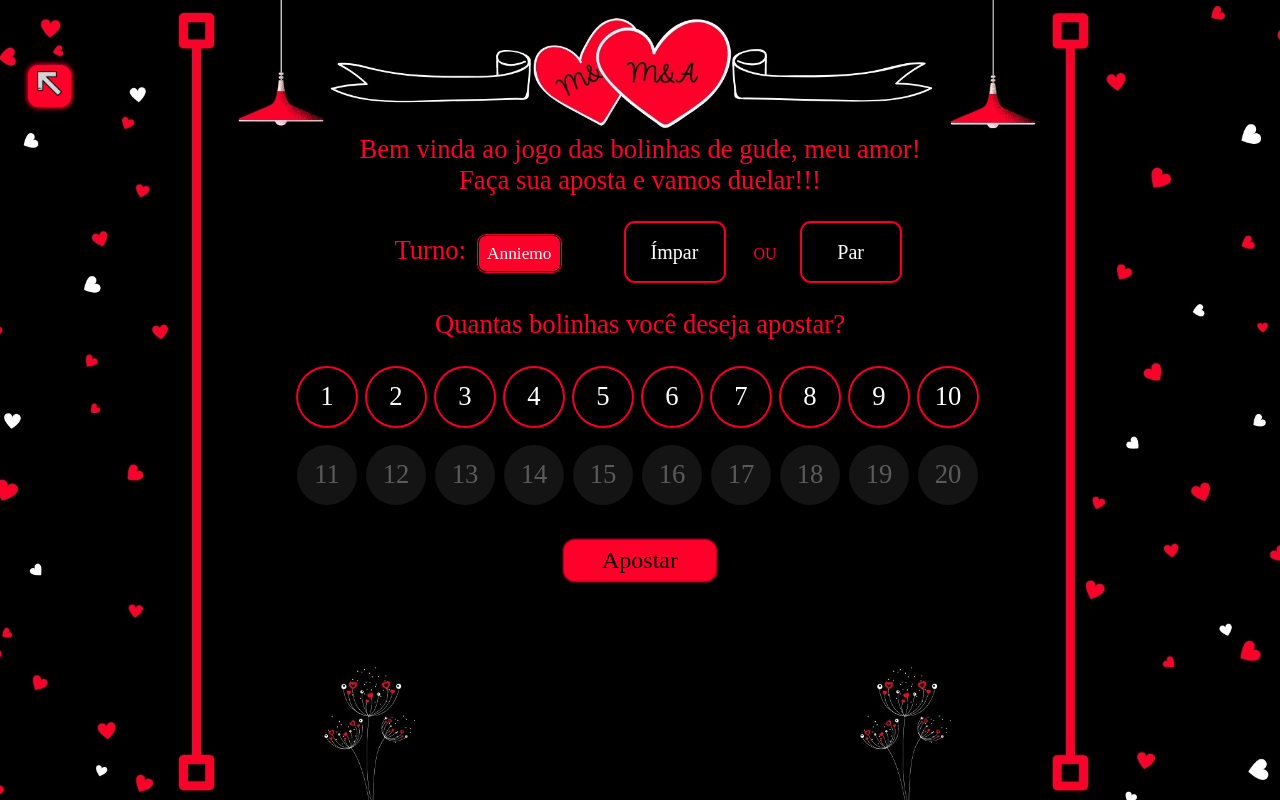
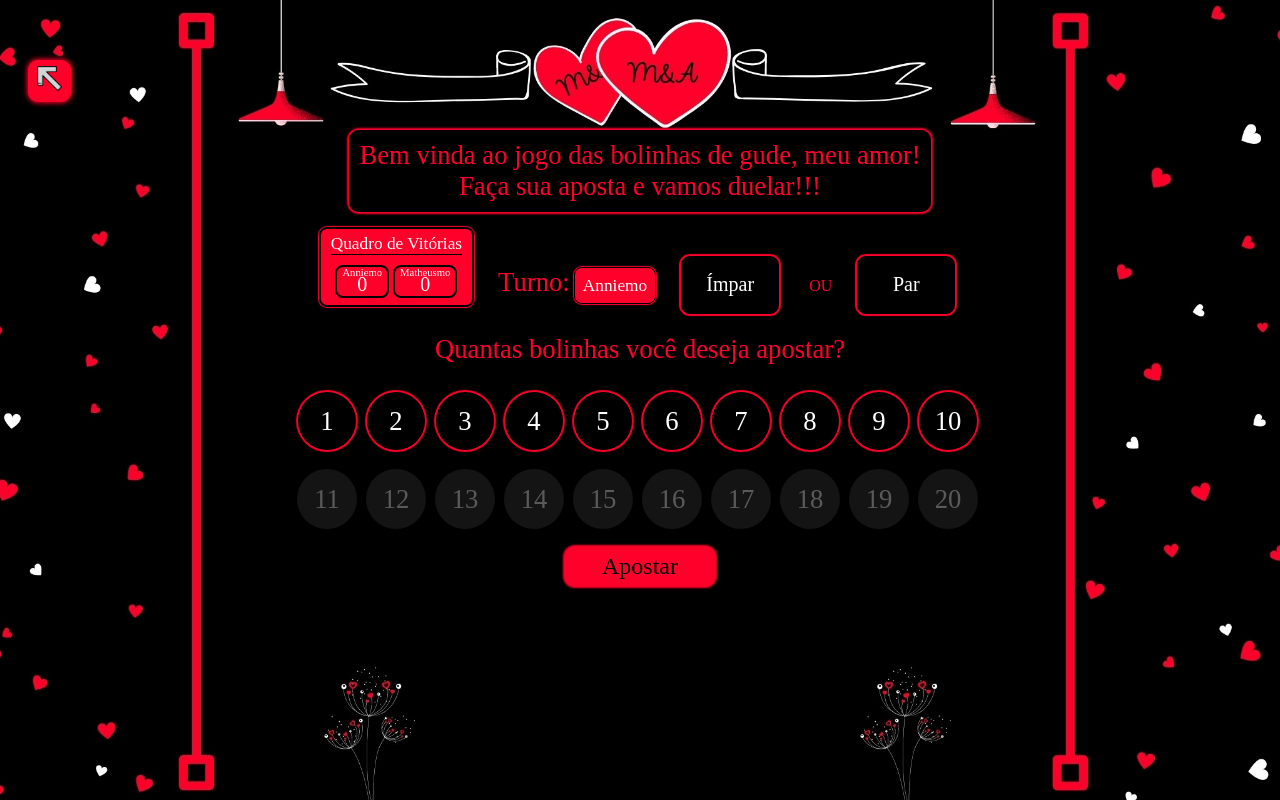
Before and after one commit to matheusmsodre/Cantinho-do-Amor, a plain HTML site: page bolinhadegude.html in a window 1280 px wide. Drawn offline with Linux system fonts and the light colour scheme; a web font is replaced by a local one.

Commit message:
segundo commit

```diff
--- a/assets/bolinhadegude.css
+++ b/assets/bolinhadegude.css
@@ -1,11 +1,11 @@
 body{
-
-    background:  url('Cópia\ de\ Cream\ Thank\ you\ card\ with\ flowers.jpg') no-repeat fixed center;
-    background-size: cover;
-    text-align: center;
-    margin-top: 115px;
+   text-align: center;
     font-family: "Sahitya";
     color: rgb(255, 0, 43);
+    background: url("Cópia\ de\ Cream\ Thank\ you\ card\ with\ flowers.jpg");
+    background-size: cover;
+    background-attachment: fixed;
+    background-position: center;
     user-select: none;
 
 }
@@ -17,21 +17,75 @@ p{
     font-size: 20pt;
 }
 
+#conteudo{
+    margin-top: 110px;
+}
+
 #x{
     font-size: 20pt;
-    margin-right: 5px;
+    margin: 0 0 0 0;
+}
+
+#anuncio{
+    width: 100%;
+    max-width: max-content;
+    display: inline-block;
+    margin: 20px 0 15px 0;
+    border-radius: 10px;
+    background-color: rgba(0, 0, 0, 0.837);
+    border: 0px solid rgb(255, 0, 43);
+    padding: 10px;
+    box-sizing: border-box;
+    box-shadow: 0px 0px 2px 2px rgb(255, 0, 43);
+}
+
+#much{
+    margin-bottom: -30px;
 }
 
 #turno{
-    margin-left: 3px;
+
     border: 1px solid rgb(0, 0, 0);
     box-shadow: 0px 0px 1px 1px rgb(255, 0, 43);
     padding: 8px;
     border-radius: 8px;
-    margin-right: 60px;
+    margin: 0 20px 0 0;
     background-color: rgb(255, 0, 43);
     color: rgb(255, 255, 255);
     font-size: 13pt;
+}
+
+#placar{
+    margin: 0 20px 30px 0;
+    border: 2px solid rgb(0, 0, 0);
+    box-shadow: 0px 0px 1px 1px rgb(255, 0, 43);
+    border-radius: 8px;
+    background-color: rgb(255, 0, 43);
+    color: rgb(255, 255, 255);
+    width: max-content;
+    padding: 10px 10px 7px 10px;
+    display: inline-block;
+}
+
+
+#paraplacar{
+    margin: -5px 0 10px 0;
+    border-bottom: 1px solid black;
+    font-size: 13pt;
+}
+
+.classplacar{
+    border: 2px solid black;
+    padding: 0 5px 0 5px;
+    margin: 0 0 0 0;
+    display: inline-block;
+    border-radius: 8px;
+    font-size: 8pt;
+}
+
+.vitorias{
+    margin: -5px 0 0 0;
+    font-size: 15pt;
 }
 
 .botoes{
@@ -205,7 +259,10 @@ p{
     width: 100%;
 }
 
+
+
 #seta{
+    position: fixed;
     background-color: rgb(255, 0, 43);
     width: 25px;
     height: 35px;
--- a/assets/main.js
+++ b/assets/main.js
@@ -11,6 +11,9 @@ var NumberQuest;
 var NumeroQuestoes = 33;
 
 var MatrizResposta = [];
+
+var vitoriaAnnie = document.getElementsByClassName("vitorias")[0];
+var vitoriaMatheus = document.getElementsByClassName("vitorias")[1];
 
 function guardar(escolha,quest){
 
@@ -507,9 +510,13 @@ function closepopup(params) {
 
 function VoltarPagina(mural) {
     if(mural==1){
-        window.location.href = `menu.html`
+        window.location.href = `menu.html`;
     } else if(mural==2){
-        window.location.href = `index.html`
+        window.location.href = `index.html`;
+    } else if(mural==3){
+        sessionStorage.removeItem("VAnnie");
+        sessionStorage.removeItem("VMatheus");
+        window.history.back();
     } else {
         window.history.back();
     }
@@ -775,6 +782,9 @@ function Jogar() {
 
 }
 
+var CVA = sessionStorage.getItem("VAnnie");
+var CVM = sessionStorage.getItem("VMatheus");
+
 function fimdejogo() {
     document.getElementById("btnjogar").style.display = "None";
     document.getElementById("btnrei").style.display = "inline-block";
@@ -782,12 +792,36 @@ function fimdejogo() {
         document.getElementById("popupctt").innerText = "PARABÉNS, AMOR DA MINHA VIDA, VOCÊ GANHOU O JOGO!"
         document.getElementById("A").innerText += "Você ganhou todas as bolinhas de mim Matheusmo e venceu o jogo. Agora corra para me dar infinitos beijos puri voze me ganhou han"
         document.getElementById("A").innerHTML += `&nbsp&nbsp<img src="assets/emojimocionado.png" width="20px" height="20px" alt="">`
+        CVA++;
+        sessionStorage.setItem("VAnnie",CVA)
+        vitoriaAnnie.innerText = `${CVA}`
     } else {
         document.getElementById("popupctt").innerText = "Poxa, princesa da minha vida, você perdeu o jogo!"
         document.getElementById("A").innerText += "Mas não si entristeça meu mundo! Jogue novamente e venha correndo para os meu braços para eu lhe encher com infinitos bilhões de beijos"
         document.getElementById("A").innerHTML += `&nbsp&nbsp<img src="assets/emojimaoboca.png" width="25px" height="25px" alt="">`
+        CVM++;
+        sessionStorage.setItem("VMatheus",CVM)
+        vitoriaMatheus.innerText = `${CVM}`
     }
+
     popup();
+
+}
+
+function escrever(params) {
+
+    if(CVA!=null){
+        vitoriaAnnie.innerText = `${CVA}`;
+    } else {
+        vitoriaAnnie.innerText = `0`;
+    }
+
+    if(CVM!=null){
+        vitoriaMatheus.innerText = `${CVM}`
+    } else {
+        vitoriaMatheus.innerText = `0`;
+    }
+
 
 }
 
--- a/assets/teste.css
+++ b/assets/teste.css
@@ -82,10 +82,20 @@ h1{
 }
 
 #seta{
-    background-color: rgba(128, 255, 0, 0);
+    position: fixed;
+    background-image: linear-gradient(to top ,rgb(255, 0, 47),rgb(0, 0, 97));
     width: 25px;
+    height: 35px;
     margin-left: 20px;
+    margin-top: 50px;
     cursor: pointer;
+    border-radius: 10px;
+    padding-left: 8px;
+    padding-right: 8px;
+    padding-top: 5px;
+    padding-bottom: 0px;
+    border: 0px solid rgb(255, 0, 47);
+    box-shadow: 0px 0px 5px 1px rgb(0, 0, 97);
 }
 
 #envolvebtn{
--- a/bolinhadegude.html
+++ b/bolinhadegude.html
@@ -10,19 +10,30 @@
     <meta name="viewport" content="width=device-width, initial-scale=1.0">
     <title>Se divirta, minha linda!</title>
 </head>
-<body onload="iniciarjogo()">
+<body onload="iniciarjogo(),escrever()">
+
+    <div id="seta" onclick="VoltarPagina(3)">
+        <img class="seta img" src="assets/seta.png" alt="" srcset="">
+    </div>
+
     <div id="conteudo">
-        <div id="seta" onclick="VoltarPagina()">
-            <img class="seta img" src="assets/seta.png" alt="" srcset="">
+        <div id="much">
+            <p id="anuncio">Bem vinda ao jogo das bolinhas de gude, meu amor! <br> Faça sua aposta e vamos duelar!!!</p>
+            <br>
+            <div id="placar">
+                <p id="paraplacar">Quadro de Vitórias</p>
+                <span class="classplacar">
+                    Anniemo
+                    <p class="vitorias">0</p>
+                </span>
+                <span class="classplacar">
+                    Matheusmo
+                    <p class="vitorias">0</p>
+                </span>
+            </div>
+            <span id="x">Turno:</span> <span id="turno">Anniemo</span>
+            <button class="botoes IouP" onclick="apostarIouP(1)">Ímpar</button> <span>OU</span> <button class="botoes IouP" onclick="apostarIouP(0)">Par</button>
         </div>
-        <div>
-            <p id="anuncio">Bem vinda ao jogo das bolinhas de gude, meu amor! <br> Faça sua aposta e vamos duelar!!!</p>
-
-            <span id="x">Turno:</span> <span id="turno">Anniemo</span>
-            <button class="botoes IouP" onclick="apostarIouP(1)">Ímpar</button> <span>OU</span>
-            <button class="botoes IouP" onclick="apostarIouP(0)">Par</button>
-        </div>
-
             <p>Quantas bolinhas você deseja apostar?</p>
         <div id="btns">
             <button class="botoes" onclick="bolinhas(1,2)">1</button> <button class="botoes" onclick="bolinhas(2,3)">2</button> <button class="botoes" onclick="bolinhas(3,4)">3</button> <button class="botoes" onclick="bolinhas(4,5)">4</button> <button class="botoes" onclick="bolinhas(5,6)">5</button>
@@ -32,7 +43,8 @@
             <button class="botoes" onclick="bolinhas(16,17)">16</button> <button class="botoes" onclick="bolinhas(17,18)">17</button> <button class="botoes" onclick="bolinhas(18,19)">18</button> <button class="botoes" onclick="bolinhas(19,20)">19</button> <button class="botoes" onclick="bolinhas(20,21)">20</button>
         </div>
 
-        <br><br>
+        <br>
+
         <button id="btnjogar" onclick="Jogar()">Apostar</button>
         <button id="btnrei" onclick="reloadpage()">Reiniciar</button>
     </div>
@@ -54,6 +66,8 @@
         </div>
     </div>
 
+
+
 </body>
 </html>
 <script src="assets/main.js"></script>
```
Also changed, not shown: teste.html (+4 -3 lines).
